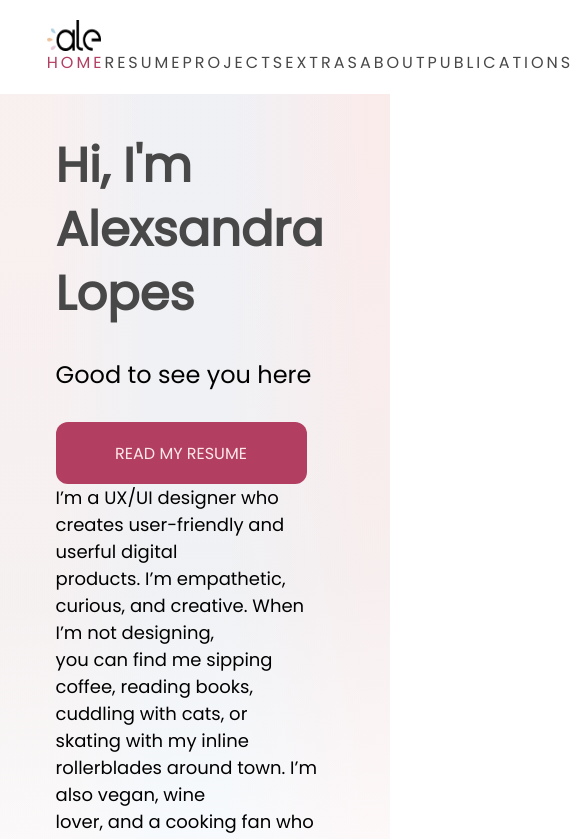
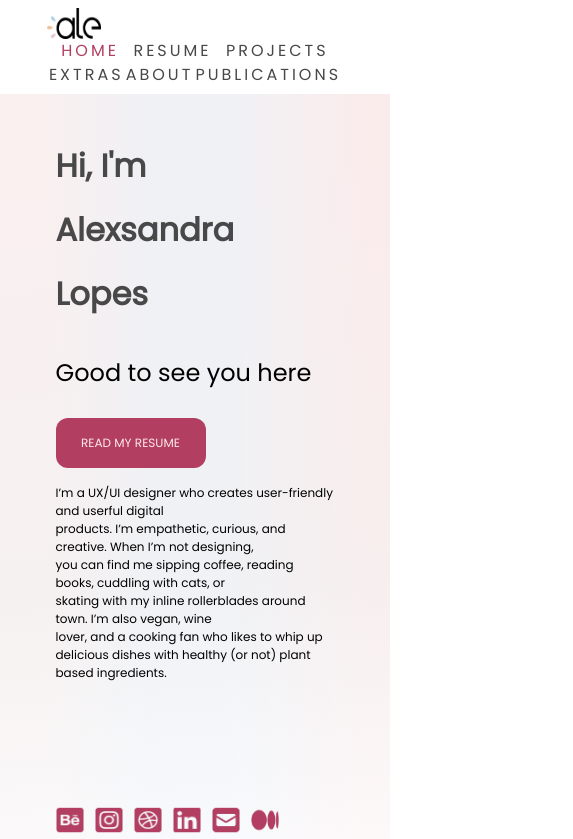
Before and after one commit to maikonigor/ale-portfolio, a Next.js app: page / in a window 390 px wide. Shown: the top 839 px of the page, 573 px wide, since content can reach past the window. Built offline with nearby package versions, Linux system fonts and the light colour scheme.

Commit message:
responsive menu

```diff
--- a/components/layout.module.css
+++ b/components/layout.module.css
@@ -78,3 +78,11 @@
 .backToHome {
     margin: 3rem 0 0;
 }
+
+@media all and (max-width: 800px) {
+
+ .navitems {
+    width: 100%;
+    flex-wrap: wrap;
+ }
+}
--- a/pages/index.js
+++ b/pages/index.js
@@ -24,7 +24,7 @@ export default function Home() {
             <div className={homeStyles.btnResume}>Read my resume</div>
           </div>
           <div className={homeStyles.column}>
-            <p>
+            <p className={homeStyles.introductionText}>
               I’m a UX/UI designer who creates user-friendly and userful digital<br />
               products. I’m empathetic, curious, and creative. When I’m not designing,<br />
               you can find me sipping coffee, reading books, cuddling with cats, or <br />
--- a/styles/Home.module.css
+++ b/styles/Home.module.css
@@ -89,3 +89,19 @@
   }
 
 }
+@media all and (max-width: 500px){
+
+  .presentationHeader{
+    font-size: 32px;
+  }
+  .btnResume{
+    width: 150px;
+    height: 50px;
+    font-size: 12px;
+    margin-bottom: 1rem;
+  }
+  .introductionText{
+    font-size: 12px;
+  }
+
+}
```
